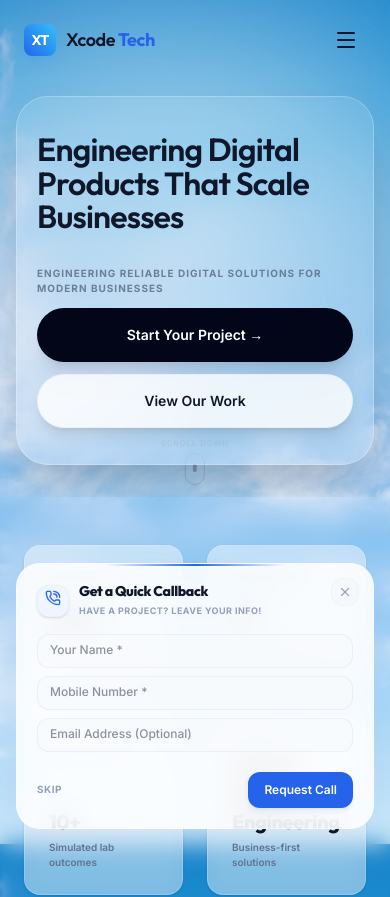
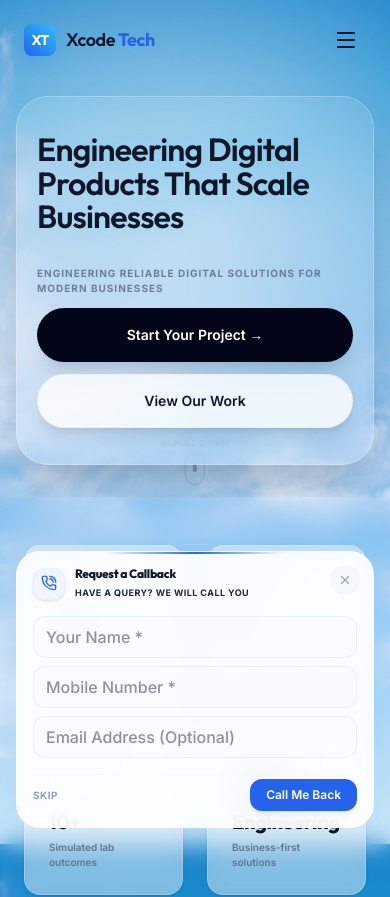
Before and after one commit to deeppatel26075/xcode-tech, a Next.js app: page / in a window 390 px wide. Shown: the top 897 px of the page. Built offline with nearby package versions, Linux system fonts and the light colour scheme.

Commit message:
Optimize QuickLeadPopup form for mobile viewports and add minimized FAB state

```diff
--- a/components/QuickLeadPopup.tsx
+++ b/components/QuickLeadPopup.tsx
@@ -6,6 +6,7 @@ import { motion, AnimatePresence } from "framer-motion";
 
 export default function QuickLeadPopup() {
   const [isVisible, setIsVisible] = useState(false);
+  const [isMinimized, setIsMinimized] = useState(false);
   const [formData, setFormData] = useState({
     name: "",
     phone: "",
@@ -14,7 +15,7 @@ export default function QuickLeadPopup() {
   const [status, setStatus] = useState<"idle" | "submitting" | "success">("idle");
 
   useEffect(() => {
-    // Check if user has already interacted with the popup
+    // Check if user has already interacted with the popup permanently
     const hasSeen = localStorage.getItem("xcode_quick_lead_seen");
     if (hasSeen === "true") return;
 
@@ -31,15 +32,19 @@ export default function QuickLeadPopup() {
     setFormData((prev) => ({ ...prev, [name]: value }));
   };
 
-  const handleClose = () => {
+  const handleMinimize = () => {
+    setIsMinimized(true);
+  };
+
+  const handlePermanentClose = (e: React.MouseEvent) => {
+    e.stopPropagation(); // Prevent expanding the form when clicking close
     setIsVisible(false);
-    // Suppress showing the popup again for this visitor
     localStorage.setItem("xcode_quick_lead_seen", "true");
   };
 
   const handleSubmit = async (e: React.FormEvent) => {
     e.preventDefault();
-    if (!formData.name && !formData.phone && !formData.email) return;
+    if (!formData.name || !formData.phone) return;
 
     setStatus("submitting");
     try {
@@ -53,7 +58,7 @@ export default function QuickLeadPopup() {
           isQuickLead: true,
           service: "quick_lead",
           budget: "N/A",
-          message: "Requested a quick callback via popup form.",
+          message: "Requested a quick callback via mobile-optimized popup form.",
         }),
       });
 
@@ -75,48 +80,77 @@ export default function QuickLeadPopup() {
     }
   };
 
+  if (!isVisible) return null;
+
   return (
-    <AnimatePresence>
-      {isVisible && (
+    <AnimatePresence mode="wait">
+      {isMinimized ? (
+        // Minimized State: Beautiful floating call icon (FAB)
         <motion.div
+          key="minimized-fab"
+          initial={{ scale: 0, opacity: 0, y: 20 }}
+          animate={{ scale: 1, opacity: 1, y: 0 }}
+          exit={{ scale: 0, opacity: 0, y: 20 }}
+          transition={{ type: "spring", stiffness: 400, damping: 25 }}
+          onClick={() => setIsMinimized(false)}
+          className="fixed bottom-4 right-4 sm:bottom-6 sm:right-6 z-50 w-12 h-12 rounded-full bg-primary text-white flex items-center justify-center shadow-2xl border border-white/20 cursor-pointer select-none group"
+        >
+          {/* Pulsing ring animation */}
+          <span className="absolute inset-0 w-full h-full rounded-full bg-primary/30 animate-ping" style={{ animationDuration: '3s' }} />
+
+          <PhoneCall className="w-5 h-5 relative z-10 group-hover:scale-110 transition-transform duration-300" />
+
+          {/* Close button to dismiss permanently */}
+          <button
+            onClick={handlePermanentClose}
+            className="absolute -top-1.5 -right-1.5 w-5 h-5 rounded-full bg-white text-slate-500 hover:text-slate-800 border border-slate-200 shadow-md flex items-center justify-center transition-all"
+            title="Close permanently"
+          >
+            <X className="w-3 h-3" />
+          </button>
+        </motion.div>
+      ) : (
+        // Expanded State: Symmetrical Glassmorphic form
+        <motion.div
+          key="expanded-form"
           initial={{ opacity: 0, y: 50, scale: 0.95 }}
           animate={{ opacity: 1, y: 0, scale: 1 }}
           exit={{ opacity: 0, y: 20, scale: 0.95 }}
-          transition={{ type: "spring", stiffness: 300, damping: 25 }}
-          className="fixed bottom-4 left-4 right-4 sm:left-auto sm:right-6 sm:bottom-6 z-50 w-auto sm:w-[360px] rounded-3xl glass-panel border border-slate-200/50 p-5 shadow-2xl backdrop-blur-md select-none text-slate-800"
+          transition={{ type: "spring", stiffness: 350, damping: 26 }}
+          className="fixed bottom-4 left-4 right-4 sm:left-auto sm:right-6 sm:bottom-6 z-50 w-auto sm:w-[340px] max-w-[calc(100vw-32px)] sm:max-w-[340px] rounded-3xl glass-panel border border-slate-200/50 p-4 sm:p-5 shadow-2xl backdrop-blur-md select-none text-slate-800"
           style={{
-            background: "rgba(255, 255, 255, 0.85)",
+            background: "rgba(255, 255, 255, 0.9)",
           }}
         >
-          {/* Subtle Attention Glow */}
+          {/* Top accent glow strip */}
           <div className="absolute top-0 left-1/4 right-1/4 h-[2px] bg-gradient-to-r from-transparent via-primary to-transparent" />
 
-          {/* Close button */}
+          {/* Minimize button (X) */}
           <button
-            onClick={handleClose}
+            onClick={handleMinimize}
             className="absolute top-3.5 right-3.5 p-1.5 rounded-xl bg-slate-100/50 hover:bg-slate-100 border border-slate-200/30 text-slate-400 hover:text-slate-700 transition-all cursor-pointer"
-            aria-label="Close widget"
+            aria-label="Minimize form"
           >
             <X className="w-3.5 h-3.5" />
           </button>
 
           {status !== "success" ? (
-            <form onSubmit={handleSubmit} className="flex flex-col gap-4 text-left">
+            <form onSubmit={handleSubmit} className="flex flex-col gap-3 text-left">
               <div className="flex items-center gap-2.5">
                 <div className="w-8 h-8 rounded-xl bg-blue-50 border border-blue-100/40 text-primary flex items-center justify-center shadow-sm">
-                  <PhoneCall className="w-4 h-4 animate-bounce" style={{ animationDuration: '3s' }} />
+                  <PhoneCall className="w-4 h-4 animate-bounce" style={{ animationDuration: '4s' }} />
                 </div>
                 <div>
-                  <h4 className="font-display font-extrabold text-sm text-dark tracking-tight leading-none">
-                    Get a Quick Callback
+                  <h4 className="font-display font-extrabold text-xs sm:text-sm text-dark tracking-tight leading-none">
+                    Request a Callback
                   </h4>
-                  <p className="text-[9px] text-slate-400 font-bold uppercase tracking-wider mt-1.5">
-                    Have a project? Leave your info!
+                  <p className="text-[9px] text-slate-450 font-bold uppercase tracking-wider mt-1.5">
+                    Have a query? We will call you
                   </p>
                 </div>
               </div>
 
-              <div className="flex flex-col gap-2">
+              <div className="flex flex-col gap-2 mt-1">
                 {/* Name */}
                 <div className="flex flex-col gap-1">
                   <input
@@ -126,7 +160,7 @@ export default function QuickLeadPopup() {
                     value={formData.name}
                     onChange={handleInputChange}
                     placeholder="Your Name *"
-                    className="w-full text-xs bg-slate-50/50 border border-slate-200/60 focus:border-primary focus:bg-white px-3 py-2 rounded-xl outline-none transition-all font-medium"
+                    className="w-full text-base sm:text-xs bg-slate-50/50 border border-slate-200/60 focus:border-primary focus:bg-white px-3 py-2 rounded-xl outline-none transition-all font-medium"
                   />
                 </div>
 
@@ -139,7 +173,7 @@ export default function QuickLeadPopup() {
                     value={formData.phone}
                     onChange={handleInputChange}
                     placeholder="Mobile Number *"
-                    className="w-full text-xs bg-slate-50/50 border border-slate-200/60 focus:border-primary focus:bg-white px-3 py-2 rounded-xl outline-none transition-all font-medium"
+                    className="w-full text-base sm:text-xs bg-slate-50/50 border border-slate-200/60 focus:border-primary focus:bg-white px-3 py-2 rounded-xl outline-none transition-all font-medium"
                   />
                 </div>
 
@@ -151,16 +185,16 @@ export default function QuickLeadPopup() {
                     value={formData.email}
                     onChange={handleInputChange}
                     placeholder="Email Address (Optional)"
-                    className="w-full text-xs bg-slate-50/50 border border-slate-200/60 focus:border-primary focus:bg-white px-3 py-2 rounded-xl outline-none transition-all font-medium"
+                    className="w-full text-base sm:text-xs bg-slate-50/50 border border-slate-200/60 focus:border-primary focus:bg-white px-3 py-2 rounded-xl outline-none transition-all font-medium"
                   />
                 </div>
               </div>
 
               {/* Action Buttons */}
-              <div className="flex items-center justify-between gap-3 mt-1">
+              <div className="flex items-center justify-between gap-3 mt-1 pt-1 border-t border-slate-100/50">
                 <button
                   type="button"
-                  onClick={handleClose}
+                  onClick={handleMinimize}
                   className="text-[10px] font-bold text-slate-400 hover:text-slate-600 transition-colors uppercase tracking-wider cursor-pointer"
                 >
                   Skip
@@ -168,29 +202,29 @@ export default function QuickLeadPopup() {
                 <button
                   type="submit"
                   disabled={status === "submitting"}
-                  className="inline-flex items-center gap-1.5 bg-primary hover:bg-blue-700 text-white font-semibold text-xs px-4 py-2.5 rounded-xl shadow-md shadow-blue-500/10 hover:shadow-blue-600/20 transition-all cursor-pointer disabled:opacity-50 disabled:cursor-not-allowed select-none shrink-0"
+                  className="inline-flex items-center gap-1.5 bg-primary hover:bg-blue-700 text-white font-semibold text-xs px-4 py-2 rounded-xl shadow-md shadow-blue-500/10 hover:shadow-blue-600/20 transition-all cursor-pointer disabled:opacity-50 disabled:cursor-not-allowed select-none shrink-0"
                 >
                   {status === "submitting" ? (
                     <>
                       <Loader2 className="w-3 h-3 animate-spin" />
-                      <span>Submitting...</span>
+                      <span>Requesting...</span>
                     </>
                   ) : (
-                    <span>Request Call</span>
+                    <span>Call Me Back</span>
                   )}
                 </button>
               </div>
             </form>
           ) : (
-            <div className="py-6 text-center flex flex-col items-center gap-3">
+            <div className="py-5 text-center flex flex-col items-center gap-3">
               <div className="w-10 h-10 rounded-full bg-green-50 flex items-center justify-center text-green-500 border border-green-100 shadow-sm">
                 <CheckCircle2 className="w-5 h-5 animate-pulse" />
               </div>
-              <h4 className="font-display font-extrabold text-sm text-dark">
+              <h4 className="font-display font-extrabold text-sm text-dark leading-none">
                 Callback Requested!
               </h4>
-              <p className="text-[10px] text-slate-500 max-w-[240px] leading-relaxed">
-                Thank you! An engineer will call you back shortly.
+              <p className="text-[10px] text-slate-500 max-w-[220px] leading-relaxed">
+                Thank you! An Xcode Tech engineer will call you back shortly.
               </p>
             </div>
           )}
```
